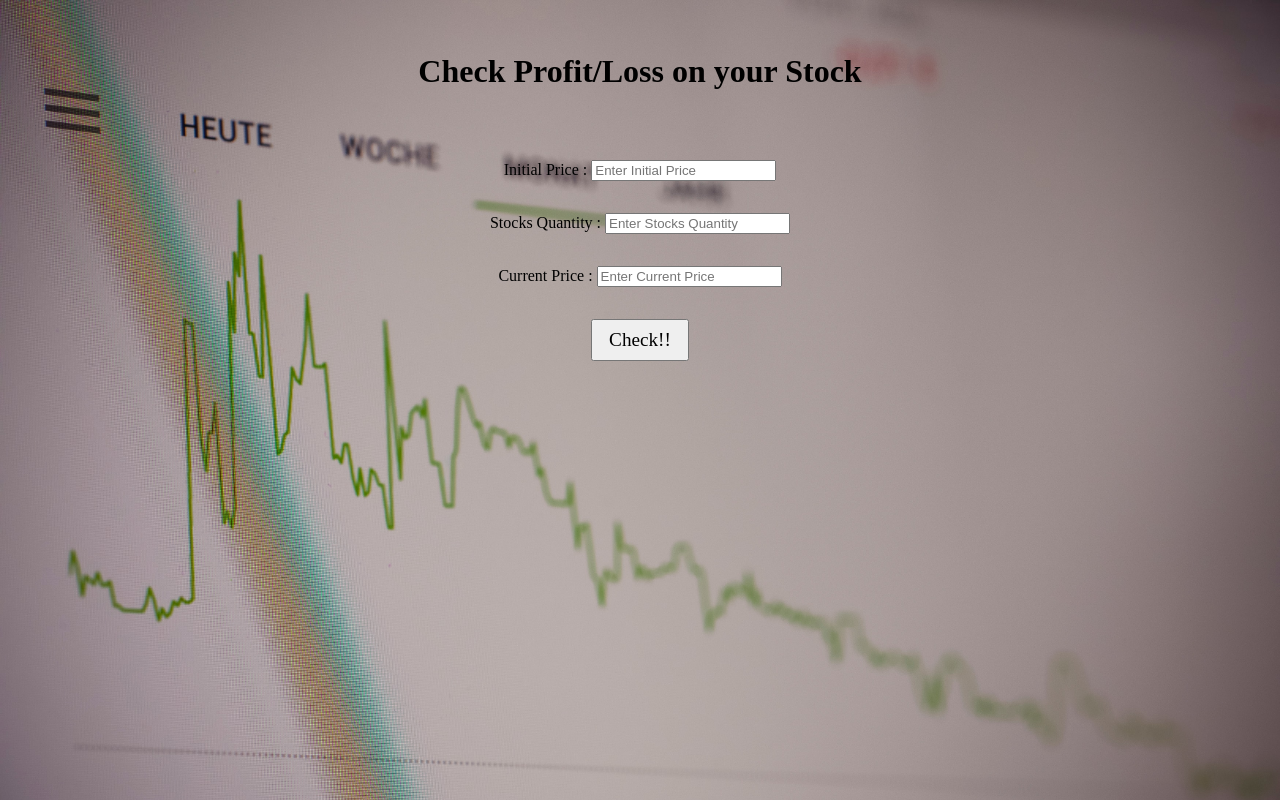
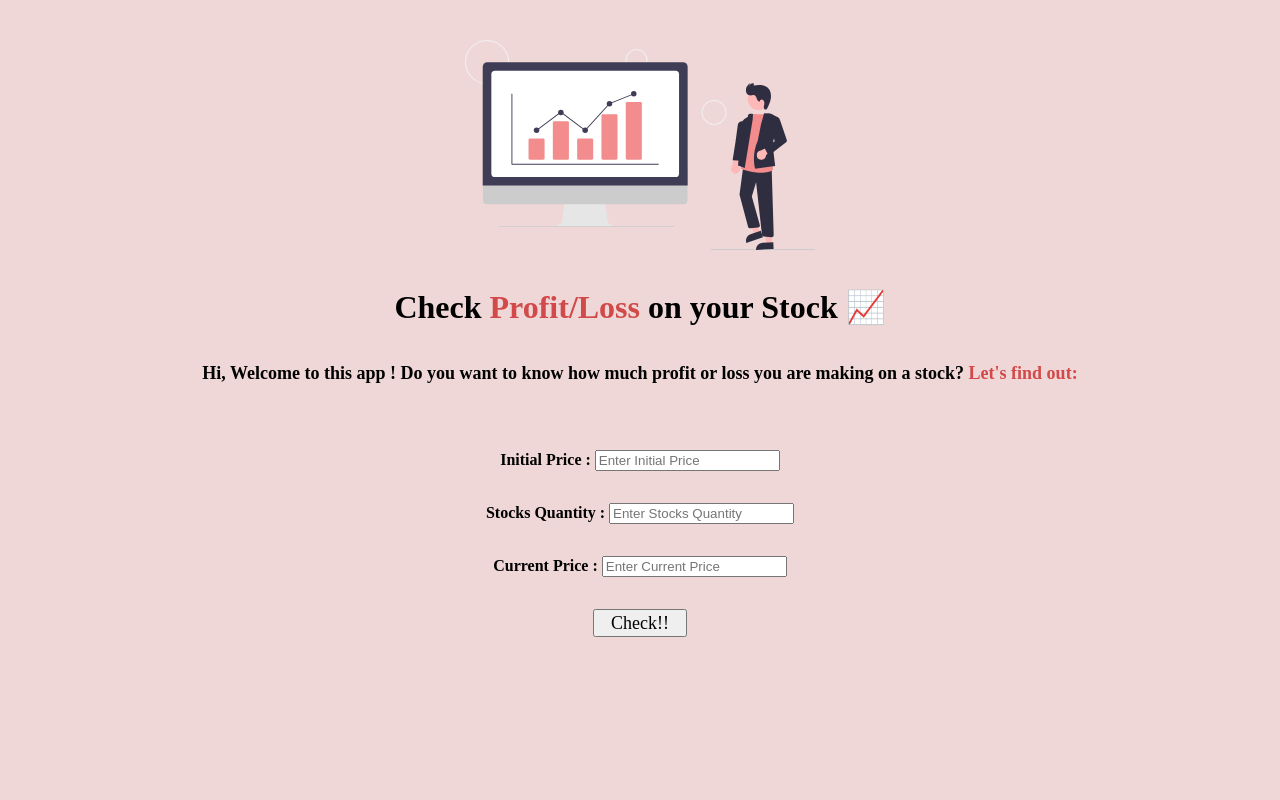
Before and after one commit to manojasarsa/stock-market-app, a plain HTML site: page index.html in a window 1280 px wide. Drawn offline with Linux system fonts and the light colour scheme; a web font is replaced by a local one.

Commit message:
style: Added img and some styling

```diff
--- a/index.html
+++ b/index.html
@@ -10,7 +10,12 @@
 </head>
 
 <body>
-    <h1>Check Profit/Loss on your Stock</h1>
+
+    <header class="hero">
+        <img class="hero-img" src="images/s2.svg" />
+        <h1 class="hero-heading">Check <span class="heading-inverted">Profit/Loss </span>on your Stock 📈</h1>
+        <p class="stock-para">Hi, Welcome to this app ! Do you want to know how much profit or loss you are making on a stock? <span class="heading-inverted">Let's find out: </span></p>
+    </header>
 
     <label for="initial-price">Initial Price :
         <input type="number" id="initial-price" placeholder="Enter Initial Price" />
--- a/stock.css
+++ b/stock.css
@@ -2,13 +2,15 @@
 
 body{
     font-family: 'Source Serif Pro', serif;
-    background-image: url("images/stock1.jpg");
-    background-size: cover;
+    font-weight: bold;
+    background-color: #f0d7d7;
+    /* background-image: url("images/stock1.jpg");
+    background-size: cover; */
 }
 
 h1{
     text-align: center;
-    padding: 2rem;
+    padding: 1rem;
 }
 label {
     display: block;
@@ -22,14 +24,14 @@ button{
     text-align: center;
     margin: auto;
     margin-top: 1rem;
-    padding: 0.5rem 1rem;
+    padding: 0.1rem 1rem;
     font-family: 'Source Serif Pro', serif;
-    font-size: larger;
+    font-size: large;
 }
 
 button:hover {
-    background-color: black;
-    color: white
+    background-color: #F38C8C;
+    color: black;
 }
 
 #outputEl {
@@ -37,5 +39,41 @@ button:hover {
     padding: 1rem;
     text-align: center;
     width: 50%;
-    font-size: x-large;
+    font-size: large;
 }
+.hero {
+    padding: 2rem;
+    padding-top: 2rem;
+}
+
+.hero .hero-img {
+    max-width: 80%;
+    width: 350px;
+    display: block;
+    margin: auto;
+}
+
+.hero .hero-heading {
+    text-align: center;
+    padding-top: 1rem;
+    color: var(--dark-gray);
+}
+
+.hero .h2-hero-heading {
+    text-align: center;
+    color: var(--dark-gray);
+    padding: 0rem;
+    margin-top: 0rem;
+}
+
+.hero .hero-heading .heading-inverted {
+    color: #d14949;
+}
+
+.stock-para .heading-inverted {
+    color: #d14949;
+}
+.stock-para{
+    text-align: center;
+    font-size: large;
+}
--- a/stock.js
+++ b/stock.js
@@ -36,10 +36,12 @@ function submitHandler() {
     if ( ip > 0 && qty > 0 && curr > 0) {
         calculateProfitAndLoss(ip,qty,curr);
     }
+    else if ( ip < 0 || qty < 0 || curr < 0){
+        outputEl.innerText = "Please enter positive values."
+    }
     else {
-        outputEl.innerText = "Please enter valid values."
+        outputEl.innerText = "Please enter all three values."
     }
-
 }
 
 stockBtn.addEventListener("click",submitHandler);
```
Also changed, not shown: images/s1.svg (added), images/s2.svg (added), images/s3.svg (added), images/stock1.jpg (deleted).
